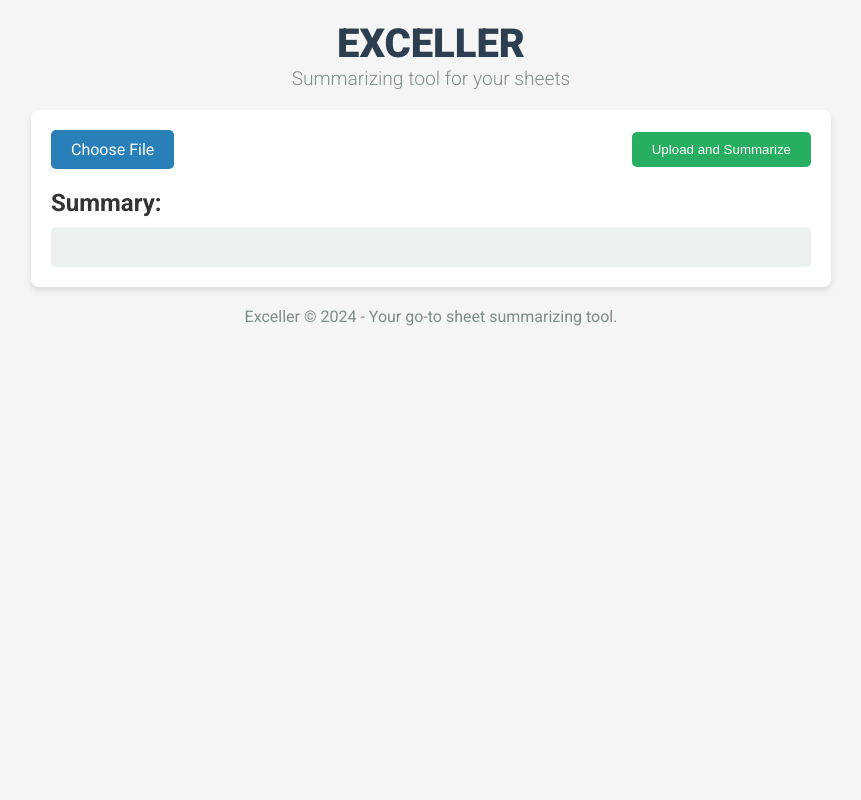
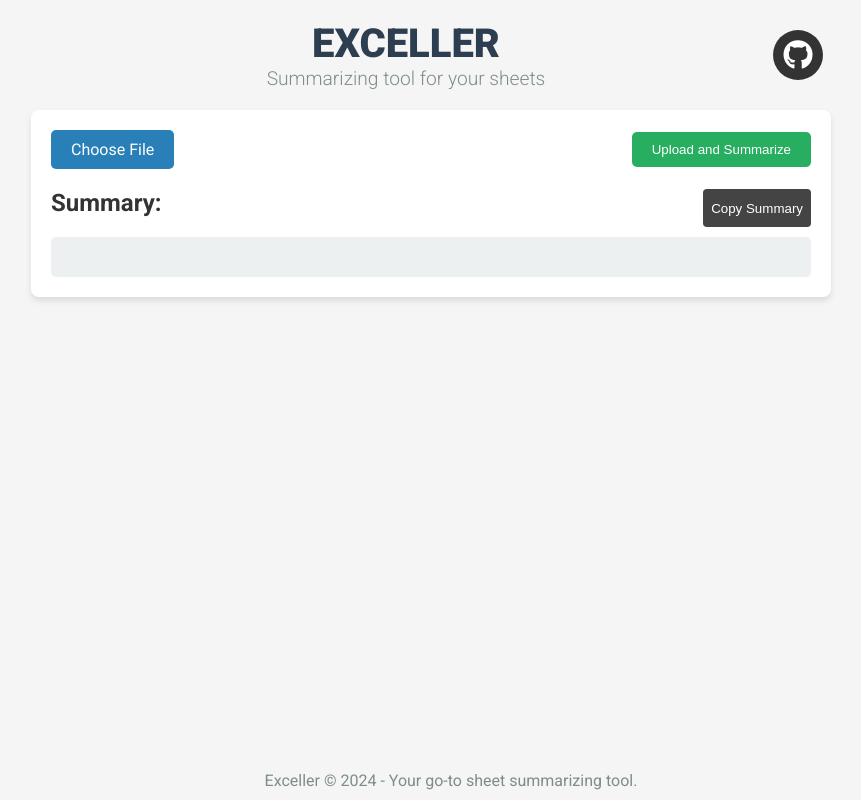
Before and after one commit to prathmesh796/Exceller, a Flask app: page / in a window 1280 px wide. Shown: the whole page, without its empty margins (209-1070 px from the left). Run offline with Flask 3, Linux system fonts and the light colour scheme; some libraries are stand-ins or nearby versions.

Commit message:
adding the github and copy button and also configuring the api key through the .env file

```diff
--- a/Excel_reader.py
+++ b/Excel_reader.py
@@ -10,6 +10,7 @@ import google.generativeai as genai
 import os
 from flask import Flask, request, jsonify, render_template
 from io import BytesIO
+from dotenv import load_dotenv
 
 
 # In[2]:
@@ -44,8 +45,8 @@ def prepare_prompt(data):
 
 # In[4]:
 
-
-os.environ["API_KEY"] = "AIzaSyCGXDXXEIsNl66VRhgBVTAplJjAb_UaCU4"
+load_dotenv()
+os.environ["API_KEY"] = os.getenv("GEMINI_API_KEY")
 genai.configure(api_key=os.environ["API_KEY"])
 
 
--- a/static/script.js
+++ b/static/script.js
@@ -1,3 +1,39 @@
+document.getElementById('copyButton').addEventListener('click', function() {
+    var summaryText = document.getElementById('summary').innerText;
+
+    if (summaryText) {
+        // Create a temporary textarea element to hold the text
+        var tempTextArea = document.createElement('textarea');
+        tempTextArea.value = summaryText;
+        document.body.appendChild(tempTextArea);
+
+        // Select the text and copy it to the clipboard
+        tempTextArea.select();
+        document.execCommand('copy');
+
+        // Remove the temporary element
+        document.body.removeChild(tempTextArea);
+
+        // Provide feedback to the user
+        alert('Summary copied to clipboard!');
+    } else {
+        alert('No summary to copy.');
+    }
+});
+
+document.getElementById('fileInput').addEventListener('change', function(event) {
+    var fileInput = event.target;
+    var fileNameDisplay = document.getElementById('fileName');
+
+    if (fileInput.files.length > 0) {
+        // Display the name of the first selected file
+        fileNameDisplay.textContent = 'Selected file: ' + fileInput.files[0].name;
+    } else {
+        // If no file is selected, clear the display
+        fileNameDisplay.textContent = '';
+    }
+});
+
 document.getElementById('uploadForm').addEventListener('submit', function(event) {
     event.preventDefault();
 
--- a/static/style.css
+++ b/static/style.css
@@ -5,7 +5,6 @@
 }
 
 body {
-    /* font-family: 'Roboto', sans-serif; */
     background-color: #f5f5f5;
     color: #333;
     padding: 20px;
@@ -14,6 +13,8 @@ body {
 header {
     text-align: center;
     margin-bottom: 20px;
+    display: flex;
+    justify-content: space-evenly;
 }
 
 .branding {
@@ -89,11 +90,52 @@ h2 {
     overflow-wrap: break-word;
     white-space: pre-wrap;
     word-wrap: break-word;
-    font-family: 'Roboto Mono', monospace;
 }
 
 footer {
     text-align: center;
     margin-top: 20px;
     color: #7f8c8d;
+    bottom: 0;
+    position: fixed;
+    width: 100%;
+    padding: 10px;
 }
+
+.github-btn {
+    display: inline-block;
+    padding: 8px;
+    font-size: 30px;
+    color: #fff;
+    background-color: #333;
+    border-radius: 100%;
+    text-decoration: none;
+    width: 50px;
+    height: 50px;
+    margin-top: 10px;
+    position: relative;
+}
+
+.github-btn:hover {
+    background-color: #444;
+}
+
+.summary{
+    display: flex;
+    justify-content: space-between;
+    margin-bottom: 10px;
+}
+
+#copyButton {
+    display: inline-block;
+    padding: 5px 8px;
+    background-color: #444;
+    color: white;
+    border: none;
+    cursor: pointer;
+    border-radius: 4px;
+}
+
+#copyButton:hover {
+    background-color: #0056b3;
+}
--- a/templates/index.html
+++ b/templates/index.html
@@ -9,6 +9,7 @@
     <link
         href="https://fonts.googleapis.com/css2?family=Roboto:ital,wght@0,100;0,300;0,400;0,500;0,700;0,900;1,100;1,300;1,400;1,500;1,700;1,900&display=swap"
         rel="stylesheet">
+    <link rel="stylesheet" href="https://cdnjs.cloudflare.com/ajax/libs/font-awesome/6.0.0-beta3/css/all.min.css">
     <link rel="stylesheet" href="/static/style.css">
     <link rel="stylesheet" href="/static/font.css">
     <title>Exceller</title>
@@ -17,8 +18,14 @@
 
 <body class="roboto-regular">
     <header>
-        <h1 class="branding roboto-black">EXCELLER</h1>
-        <p class="tagline roboto-light">Summarizing tool for your sheets</p>
+        <div></div>
+        <div>
+            <h1 class="branding roboto-black">EXCELLER</h1>
+            <p class="tagline roboto-light">Summarizing tool for your sheets</p>
+        </div>
+        <a href="https://github.com/prathmesh796/Exceller" target="_blank" class="github-btn">
+            <i class="fab fa-github" width="50px"></i>
+        </a>
     </header>
 
     <main>
@@ -26,12 +33,16 @@
             <form id="uploadForm" enctype="multipart/form-data">
                 <label for="fileInput" class="file-label">Choose File</label>
                 <input type="file" id="fileInput" name="file" accept=".xls, .xlsx, .csv" class="file-input">
+                <span id="fileName"></span>
                 <button type="submit" class="upload-btn">Upload and Summarize</button>
             </form>
 
             <div id="loading" class="loading" style="display:none;">Summarizing...</div>
 
-            <h2>Summary:</h2>
+            <div class="summary">
+                <h2>Summary:</h2>
+                <button id="copyButton">Copy Summary</button>
+            </div>
             <pre id="summary" class="summary-box" markdown="1"></pre>
         </div>
     </main>
@@ -40,9 +51,7 @@
         <p>Exceller &copy; 2024 - Your go-to sheet summarizing tool.</p>
     </footer>
 
-
     <script src="/static/script.js"></script>
-
 </body>
 
 </html>
```
Also changed, not shown: 1 other file.
